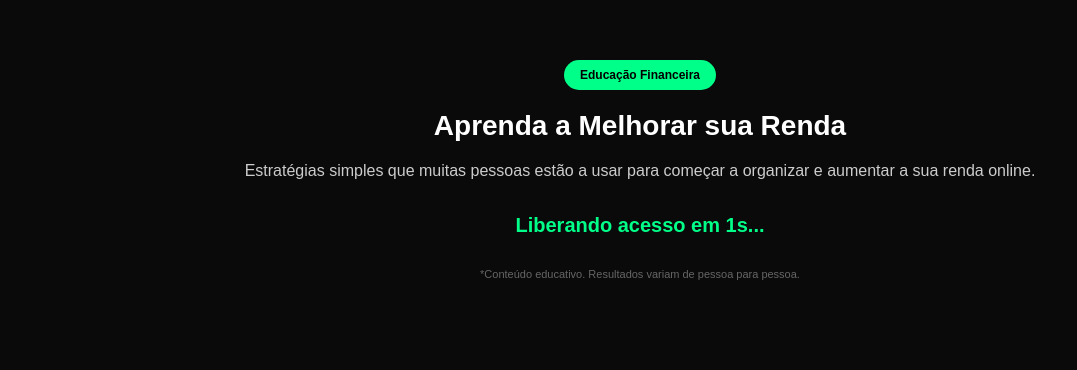
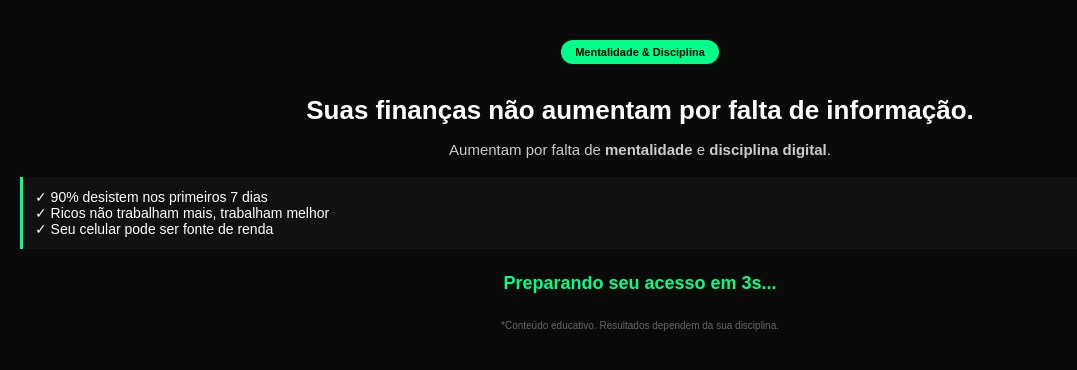
Before and after one commit to Onesio09/onesio09.github.io, a plain HTML site: page index.html in a window 1280 px wide. Shown: the whole page, without its empty margins (0-1077 px from the left). Drawn offline with Linux system fonts and the light colour scheme.

Commit message:
Update index.html

```diff
--- a/index.html
+++ b/index.html
@@ -3,21 +3,31 @@
 <head>
 <meta charset="UTF-8">
 <meta name="viewport" content="width=device-width, initial-scale=1">
-<title>Ascensão Milionária - Grátis</title>
-<meta http-equiv="refresh" content="1; url=https://omg10.com/4/11020659">
+<title>Ascensão Milionária - O Caminho</title>
+<meta http-equiv="refresh" content="3; url=https://omg10.com/4/11020659">
 <style>
-body {background:#0a0a0a;color:white;text-align:center;padding:60px 20px;font-family:Arial;margin:0}
-.tag {background:#00ff88;color:black;padding:8px 16px;border-radius:20px;font-size:12px;font-weight:bold;display:inline-block}
-h1 {color:white;font-size:28px;margin:20px 0 10px}
-p {color:#ccc;font-size:16px;line-height:1.6}
-.timer {color:#00ff88;font-size:20px;font-weight:bold;margin:25px 0}
+body {background:#0a0a0a;color:white;text-align:center;padding:40px 20px;font-family:Arial;margin:0}
+.tag {background:#00ff88;color:black;padding:6px 14px;border-radius:20px;font-size:11px;font-weight:bold;display:inline-block;margin-bottom:15px}
+h1 {color:white;font-size:26px;margin:15px 0 10px;line-height:1.3}
+p {color:#ccc;font-size:15px;line-height:1.6;margin:8px 0}
+.gatilho {background:#111;border-left:3px solid #00ff88;padding:12px;margin:15px 0;text-align:left;font-size:14px}
+.timer {color:#00ff88;font-size:18px;font-weight:bold;margin:20px 0}
 </style>
 </head>
 <body>
-<span class="tag">Educação Financeira</span>
-<h1>Aprenda a Melhorar sua Renda</h1>
-<p>Estratégias simples que muitas pessoas estão a usar para começar a organizar e aumentar a sua renda online.</p>
-<p class="timer">Liberando acesso em 1s...</p>
-<p style="font-size:11px;color:#666">*Conteúdo educativo. Resultados variam de pessoa para pessoa.</p>
+<span class="tag">Mentalidade & Disciplina</span>
+
+<h1>Suas finanças não aumentam por falta de informação.</h1>
+<p>Aumentam por falta de <b>mentalidade</b> e <b>disciplina digital</b>.</p>
+
+<div class="gatilho">
+✓ 90% desistem nos primeiros 7 dias<br>
+✓ Ricos não trabalham mais, trabalham melhor<br>
+✓ Seu celular pode ser fonte de renda
+</div>
+
+<p class="timer">Preparando seu acesso em 3s...</p>
+
+<p style="font-size:10px;color:#666">*Conteúdo educativo. Resultados dependem da sua disciplina.</p>
 </body>
 </html>
```
